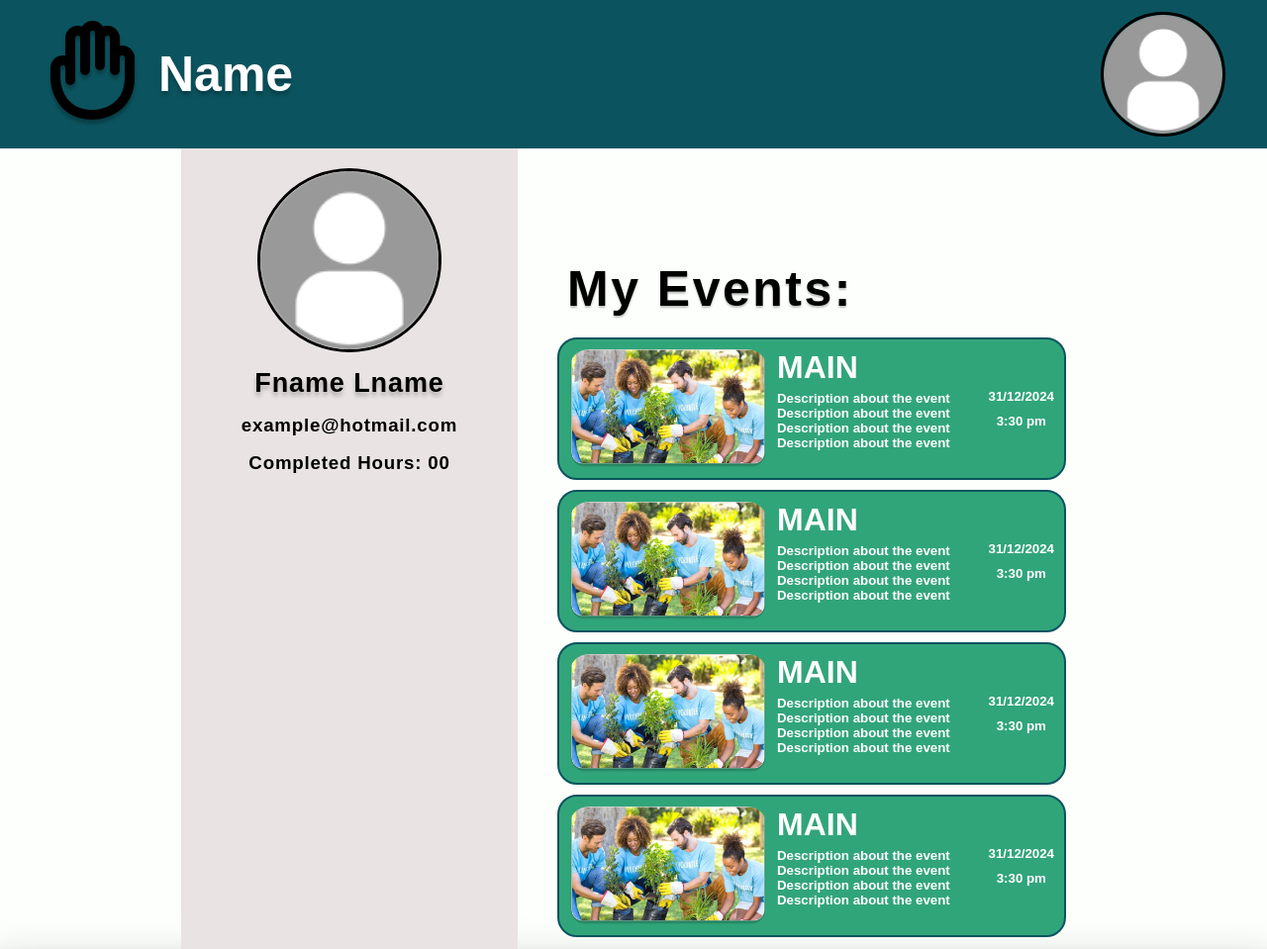
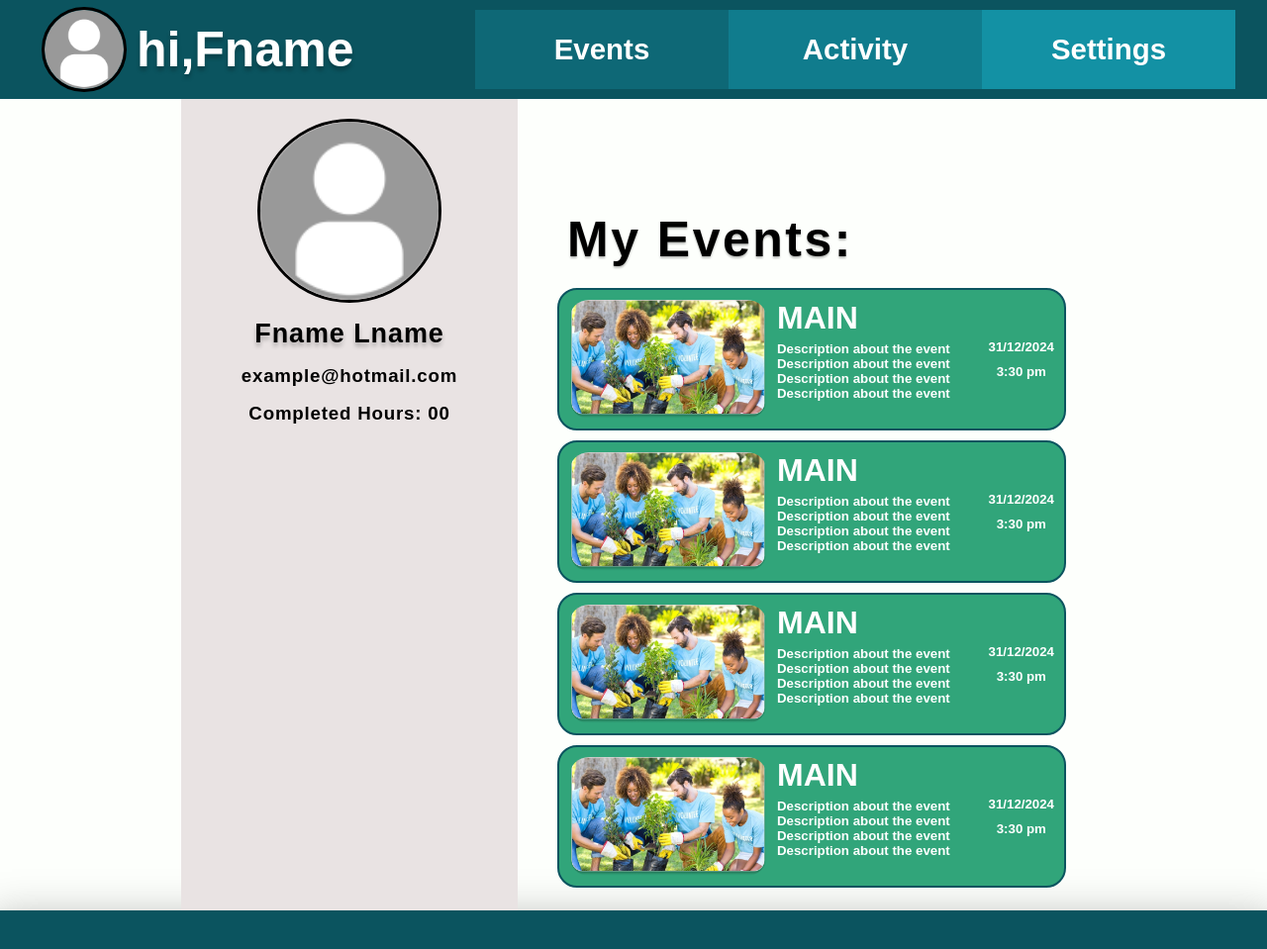
Before and after one commit to AMAbdulrahim/SWE363_Project, a plain HTML site: page structure/profile.html in a window 1280 px wide. Shown: the top 959 px of the page at 99% size. Drawn offline with Linux system fonts and the light colour scheme.

Commit message:
header buttons bar

```diff
--- a/structure/profile.html
+++ b/structure/profile.html
@@ -95,15 +95,53 @@
 <body>
 
     <header>
-        <div  id="logo">
+        <!-- <div  id="logo">
            <a href="main.html"><img id="logoimg" src="/images/logo.png" alt="Logo"></a>
-           <h1 id="logo-name">Name</h1>
+
+
+        </div> -->
+
+        <div style="display:flex">
+           <a href="profile.html"><img id="pfp" src="/images/pfp.png" alt="pfp"> </a>
+           <h1  id="logo-name">hi, <span id="header-fname">Fname</span></h1>
+        </div>
+
+        <div class="header-bar">
+
+          <div  >
+
+                <a href=""><button id="header-events" class="header-bar-buttons">Events</button></a>
+
+
+          </div>
+          <div  >
+
+                <a href=""><button id="header-activity" class="header-bar-buttons">Activity</button></a>
+
+
+          </div>
+          <div  >
+
+                <a href=""><button id="header-settings" class="header-bar-buttons">Settings</button></a>
 
         </div>
 
-        <div >
-           <a href="profile.html"><img id="pfp" src="/images/pfp.png" alt="pfp"> </a>
+
+
+
+
         </div>
+
+        <div class="header-select">
+            <select class="header-select-buttons" >
+                <option>Events</option>
+                <option>Activity</option>
+                <option>Settings</option>
+
+              </select>
+
+        </div>
+
     </header>
 
     <main>
--- a/style/HeaderFooter.css
+++ b/style/HeaderFooter.css
@@ -35,7 +35,7 @@ header,footer {
 }
 
 header{
-    height: 150px;
+    height: 100px;
     justify-content: space-between;
 
 }
@@ -52,6 +52,7 @@ footer{
 #logo {
     display: flex;
 
+
 }
 
 #logo-name{
@@ -59,14 +60,18 @@ footer{
     align-items: center;
     text-shadow: 0px 4px 4px var(--color-shaddow);
 
-    font-size: 50px;
+    font-size: 2.3vw;
     font-weight: 700;
 
 }
+#logoimg{
+    height: 100px;
+    width: 100px;
+}
 
 #pfp {
-    height: 120px;
-    width: 120px;
+    height: 80px;
+    width: 80px;
     margin: 0px 10px ;
     border: 3px solid black;
     border-radius: 50%;
@@ -118,6 +123,73 @@ footer a:hover{
 
 
 
+
+
+
+.header-bar{
+    display: flex;
+    width: 60vw;
+    height: 80%;
+
+}
+
+.header-bar-buttons{
+    width: 20vw;
+    height: 100%;
+    cursor: pointer;
+
+    font-weight: 700;
+    font-family:Arial, Helvetica, sans-serif;
+    color: white;
+    font-size: 2.3vw;
+
+
+}
+
+
+
+#header-events{
+    background-color: #0E6876;
+
+}
+#header-activity{
+
+    background-color:#107C8D ;
+}
+#header-settings{
+    background-color: #1391A4;
+
+}
+
+
+.header-select{
+    display: none;
+    width: 80vw;
+    height: 60%;
+}
+.header-bar-buttons{
+    visibility: visible;
+    border: none;
+}
+
+#logo-name{
+    font-size: 50px;
+}
+
+@media screen and (max-width: 400px)  {
+    .header-bar-buttons{
+        display: none;
+        visibility: hidden;
+    }
+    .header-select{
+        display:flex;
+    }
+
+
+
+  }
+
+
 /* Small Devices (phones) */
 @media screen and (max-width: 600px) {
     #pfp, #logoimg{
@@ -138,6 +210,14 @@ footer a:hover{
         width:40 ;
         height:40 ;
     }
+
+  }
+
+  @media screen and (max-width: 700px)  {
+    #logo-name{
+        display: none;
+
+    }
   }
 
 /* Medium Devices (tablets and small laptops) */
```
